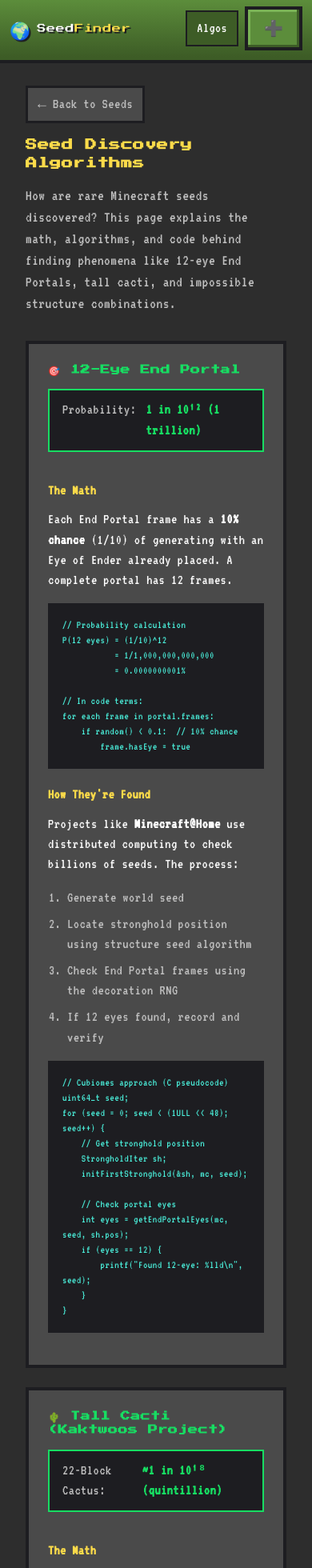
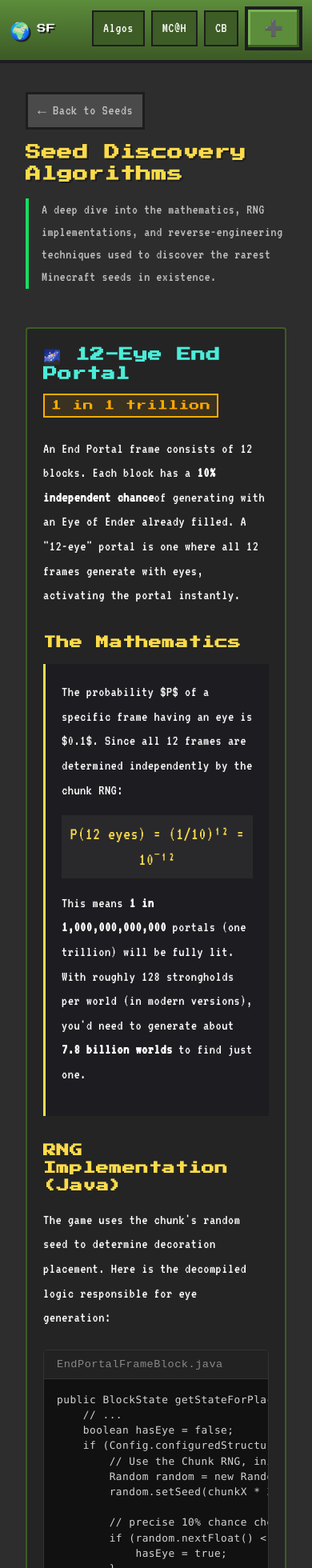
Before and after one commit to unworthyzeus/minecraft-seed-finder, a Next.js app: page /algorithms in a window 390 px wide. Shown: the top 1960 px of the page at 80% size. Built offline with nearby package versions, Linux system fonts and the light colour scheme.

Commit message:
Update mobile header with compact links, rewrite algorithms page with deep technical details

```diff
--- a/app/algorithms/page.js
+++ b/app/algorithms/page.js
@@ -13,390 +13,316 @@ export default function AlgorithmsPage() {
             ← Back to Seeds
           </Link>
 
-                    <h1>Seed Discovery Algorithms</h1>
+          <h1 className="page-title">Seed Discovery Algorithms</h1>
           <p className="intro">
-                        How are rare Minecraft seeds discovered? This page explains the math,
-                        algorithms, and code behind finding phenomena like 12-eye End Portals,
-                        tall cacti, and impossible structure combinations.
+            A deep dive into the mathematics, RNG implementations, and reverse-engineering
+            techniques used to discover the rarest Minecraft seeds in existence.
           </p>
 
           <section className="algo-section">
-                        <h2>🎯 12-Eye End Portal</h2>
-                        <div className="probability-box">
-                            <span className="prob-label">Probability:</span>
-                            <span className="prob-value">1 in 10¹² (1 trillion)</span>
+            <div className="section-header">
+              <h2>🌌 12-Eye End Portal</h2>
+              <span className="tag rare">1 in 1 trillion</span>
             </div>
 
-                        <h3>The Math</h3>
             <p>
-                            Each End Portal frame has a <strong>10% chance</strong> (1/10) of generating
-                            with an Eye of Ender already placed. A complete portal has 12 frames.
+              An End Portal frame consists of 12 blocks. Each block has a <strong>10% independent chance</strong>
+              of generating with an Eye of Ender already filled. A "12-eye" portal is one where
+              all 12 frames generate with eyes, activating the portal instantly.
+            </p>
+
+            <h3>The Mathematics</h3>
+            <div className="math-box">
+              <p>
+                The probability $P$ of a specific frame having an eye is $0.1$.
+                Since all 12 frames are determined independently by the chunk RNG:
+              </p>
+              <code className="math-formula">
+                P(12 eyes) = (1/10)¹² = 10⁻¹²
+              </code>
+              <p>
+                This means <strong>1 in 1,000,000,000,000</strong> portals (one trillion) will be fully lit.
+                With roughly 128 strongholds per world (in modern versions), you'd need to generate
+                about <strong>7.8 billion worlds</strong> to find just one.
+              </p>
+            </div>
+
+            <h3>RNG Implementation (Java)</h3>
+            <p>
+              The game uses the chunk's random seed to determine decoration placement.
+              Here is the decompiled logic responsible for eye generation:
             </p>
 
             <div className="code-block">
-                            <pre>{`// Probability calculation
-P(12 eyes) = (1/10)^12
-           = 1/1,000,000,000,000
-           = 0.0000000001%
+              <div className="code-header">EndPortalFrameBlock.java</div>
+              <pre>{`public BlockState getStateForPlacement(BlockPlaceContext context) {
+    // ...
+    boolean hasEye = false;
+    if (Config.configuredStructures) {
+        // Use the Chunk RNG, initialized with world seed + chunk coords
+        Random random = new Random();
+        random.setSeed(chunkX * 341873128712L + chunkZ * 132897987541L + worldSeed + 10387312L);
 
-// In code terms:
-for each frame in portal.frames:
-    if random() < 0.1:  // 10% chance
-        frame.hasEye = true`}</pre>
-                        </div>
-
-                        <h3>How They're Found</h3>
-                        <p>
-                            Projects like <strong>Minecraft@Home</strong> use distributed computing to
-                            check billions of seeds. The process:
-                        </p>
-                        <ol>
-                            <li>Generate world seed</li>
-                            <li>Locate stronghold position using structure seed algorithm</li>
-                            <li>Check End Portal frames using the decoration RNG</li>
-                            <li>If 12 eyes found, record and verify</li>
-                        </ol>
-
-                        <div className="code-block">
-                            <pre>{`// Cubiomes approach (C pseudocode)
-uint64_t seed;
-for (seed = 0; seed < (1ULL << 48); seed++) {
-    // Get stronghold position
-    StrongholdIter sh;
-    initFirstStronghold(&sh, mc, seed);
-
-    // Check portal eyes
-    int eyes = getEndPortalEyes(mc, seed, sh.pos);
-    if (eyes == 12) {
-        printf("Found 12-eye: %lld\\n", seed);
+        // precise 10% chance check
+        if (random.nextFloat() < 0.1F) {
+            hasEye = true;
         }
+    }
+    return this.getDefaultState().with(HAS_EYE, hasEye);
 }`}</pre>
             </div>
           </section>
 
           <section className="algo-section">
-                        <h2>🌵 Tall Cacti (Kaktwoos Project)</h2>
-                        <div className="probability-box">
-                            <span className="prob-label">22-Block Cactus:</span>
-                            <span className="prob-value">~1 in 10¹⁸ (quintillion)</span>
+            <div className="section-header">
+              <h2>🌵 Infinite Cactus Stacking</h2>
+              <span className="tag legendary">~1 in 10¹⁸</span>
             </div>
 
-                        <h3>The Math</h3>
             <p>
-                            Cacti generate in deserts with a base height of 1-3 blocks. However, the
-                            world generator can stack cacti due to chunk decoration order. Each additional
-                            block has roughly a 1/4096 chance of generating.
+              Cacti normally grow 1-3 blocks high. However, during world generation,
+              if a new cactus block attempts to generate on top of an existing one,
+              it simply adds to the height. This can chain recursively due to
+              <span className="highlight">chunk population order</span>.
+            </p>
+
+            <h3>The recursive formula</h3>
+            <p>
+              Each extra block of height requires a successful RNG roll <strong>and</strong>
+              a specific chunk generation order. The probability drops exponentially.
             </p>
 
             <div className="code-block">
-                            <pre>{`// Cactus height probability
-P(height = n) ≈ (1/4096)^(n-3) for n > 3
+              <pre>{`// Simplified probability model per block above 3
+P(h) ≈ P(h-1) * (1 / 4096)
 
-// 22-block cactus:
-P(22) ≈ (1/4096)^19
-      ≈ 1 in 10^68 (per location)
-
-// But with billions of desert chunks...
-Expected_seeds_checked ≈ 10^18 for one discovery`}</pre>
+// For a 22-block cactus (World Record):
+P(22) ≈ (1/4096)¹⁹ ≈ 1.8 × 10⁻⁶⁹`}</pre>
             </div>
 
-                        <h3>How They're Found</h3>
             <p>
-                            The <strong>Kaktwoos Project</strong> uses GPU-accelerated search across trillions
-                            of seeds, checking desert biomes for tall cacti formations.
+              The <strong>Kaktwoos Project</strong> utilized distributed GPU brute-forcing
+              to check trillions of seeds specifically optimizing for this rare recursive call.
             </p>
           </section>
 
           <section className="algo-section">
-                        <h2>🏗️ Structure Placement Algorithm</h2>
+            <div className="section-header">
+              <h2>🎲 The Linear Congruential Generator</h2>
+              <span className="tag tech">Core Mechanic</span>
+            </div>
 
-                        <h3>The Math</h3>
             <p>
-                            Minecraft divides the world into regions (typically 32x32 chunks). Each structure
-                            type has one generation attempt per region, with the position determined by the
-                            <strong>structure seed</strong>.
+              At the heart of Minecraft's seed generation is Java's `java.util.Random`.
+              It is not "truly" random, but a deterministic mathematical sequence.
+              If you know the internal state (seed), you know every future number.
             </p>
 
             <div className="code-block">
-                            <pre>{`// Structure position calculation
-function getStructurePos(structType, seed, regionX, regionZ) {
-    // Structure seed = lower 48 bits of world seed
-    structSeed = seed & 0xFFFFFFFFFFFF;
-
-    // Mix with region coordinates
-    positionSeed = structSeed ^ (regionX * SALT_X);
-    positionSeed ^= (regionZ * SALT_Z);
-
-    // Get position within region
-    x = nextInt(positionSeed, REGION_SIZE);
-    z = nextInt(positionSeed, REGION_SIZE);
-
-    return {
-        x: regionX * REGION_SIZE * 16 + x * 16,
-        z: regionZ * REGION_SIZE * 16 + z * 16
-    };
-}`}</pre>
+              <div className="code-header">Standard Java LCG Formula</div>
+              <pre>{`next_seed = (current_seed * 0x5DEECE66DL + 0xBL) & ((1L << 48) - 1)`}</pre>
             </div>
 
-                        <h3>Quad-Witch Huts</h3>
             <p>
-                            Four witch huts can spawn close enough for a single AFK spot. This requires
-                            specific lower 20 bits of the seed, limiting the search space to 2^28 seeds.
-                        </p>
-
-                        <div className="code-block">
-                            <pre>{`// Quad-hut constellation detection
-KNOWN_LOWER_20_BITS = [0x1a2b3, 0x4c5d6, ...]; // Precalculated
-
-for lower20 in KNOWN_LOWER_20_BITS:
-    for upper28 in range(2^28):
-        seed = (upper28 << 20) | lower20;
-        if isQuadHut(seed):
-            recordSeed(seed);`}</pre>
-                        </div>
-                    </section>
-
-                    <section className="algo-section">
-                        <h2>🌍 World Generation RNG</h2>
-
-                        <h3>Linear Congruential Generator (LCG)</h3>
-                        <p>
-                            Minecraft uses a 48-bit LCG for random number generation. This is deterministic
-                            and reversible, which is key to seed cracking.
-                        </p>
-
-                        <div className="code-block">
-                            <pre>{`// Java's Random implementation (simplified)
-class JavaRandom {
-    seed: int64;
-
-    // LCG constants
-    MULTIPLIER = 0x5DEECE66D;
-    ADDEND = 0xB;
-    MASK = (1 << 48) - 1;
-
-    next(bits) {
-        this.seed = (this.seed * MULTIPLIER + ADDEND) & MASK;
-        return this.seed >> (48 - bits);
-    }
-
-    nextInt(bound) {
-        return this.next(31) % bound;
-    }
-
-    nextFloat() {
-        return this.next(24) / (1 << 24);
-    }
-}`}</pre>
-                        </div>
-
-                        <h3>Cracking Seeds from Features</h3>
-                        <p>
-                            Given enough world information (structures, biomes, decorations), it's possible
-                            to reverse-engineer the world seed. Tools like <strong>SeedCracker</strong> do this
-                            automatically by collecting data as you explore.
+              <strong>Reverse Engineering:</strong> Because this formula is reversible, tools like
+              <a href="https://github.com/19MisterX98/SeedcrackerX" target="_blank" className="text-link">SeedCrackerX</a> can
+              take a sequence of observed events (dungeon floor patterns, emerald ore locations)
+              and mathematically solve for the `world_seed`.
             </p>
           </section>
 
           <section className="algo-section">
-                        <h2>📚 Resources & Tools</h2>
+            <div className="section-header">
+              <h2>🏯 Structure Seeding & finding Quad-Huts</h2>
+            </div>
 
-                        <div className="resource-grid">
-                            <a href="https://github.com/Cubitect/cubiomes" target="_blank" rel="noopener" className="resource-card">
-                                <h4>Cubiomes</h4>
-                                <p>C library for Minecraft biome generation. Used by most seed-finding tools.</p>
-                            </a>
-
-                            <a href="https://github.com/Cubitect/cubiomes-viewer" target="_blank" rel="noopener" className="resource-card">
-                                <h4>Cubiomes Viewer</h4>
-                                <p>GUI for seed finding with customizable structure conditions.</p>
-                            </a>
-
-                            <a href="https://github.com/KaptainWutax" target="_blank" rel="noopener" className="resource-card">
-                                <h4>KaptainWutax Libraries</h4>
-                                <p>Java libraries for advanced seed manipulation and structure finding.</p>
-                            </a>
-
-                            <a href="https://minecraftathome.com/" target="_blank" rel="noopener" className="resource-card">
-                                <h4>Minecraft@Home</h4>
-                                <p>Distributed computing project that discovered Pack.PNG and many rare seeds.</p>
-                            </a>
-                        </div>
-                    </section>
-
-                    <section className="algo-section">
-                        <h2>🧮 Try It Yourself</h2>
             <p>
-                            Want to find rare seeds? Here's how to get started:
+              Structures don't use the full 64-bit world seed. They often rely on the lower
+              48 bits or even fewer. This generates "Shadow Seeds" - different worlds
+              with identical structure placements.
             </p>
 
-                        <ol className="steps-list">
-                            <li>
-                                <strong>Download Cubiomes Viewer</strong> - Available for Windows, Linux, and macOS
-                            </li>
-                            <li>
-                                <strong>Set up conditions</strong> - Define what structures/biomes you want near spawn
-                            </li>
-                            <li>
-                                <strong>Start searching</strong> - The tool will generate and test seeds automatically
-                            </li>
-                            <li>
-                                <strong>Verify in-game</strong> - Always test promising seeds in actual Minecraft
-                            </li>
-                        </ol>
+            <div className="code-block">
+              <div className="code-header">Structure placement logic</div>
+              <pre>{`// Step 1: Divide world into regions (e.g., 16x16 chunks)
+int regionX = chunkX / spacing;
+int regionZ = chunkZ / spacing;
 
-                        <div className="warning-box">
-                            <strong>Note:</strong> Finding extremely rare phenomena (12-eye portals, 22+ cacti)
-                            requires massive computational resources. These discoveries typically come from
-                            distributed projects running on thousands of computers.
+// Step 2: Initialize RNG with only the lower 48 bits
+long structSeed = worldSeed & 0xFFFFFFFFFFFFL;
+
+// Step 3: Mix region coordinates to get unique seed per region
+long seed = regionX * 341873128712L + regionZ * 132897987541L + structSeed + uniqueSalt;
+
+// Step 4: Pick random chunk in region
+int xOffset = (seed & 0xF); // random 0-15
+int zOffset = (seed >> 8) & 0xF; // random 0-15`}</pre>
             </div>
+
+            <p>
+              <strong>Quad-Witch Huts:</strong> To find 4 witch huts close enough to farm,
+              seed hunters limit the search to the lower 20 bits of the seed (checking only
+              1 million possibilities instead of quintillions) to find the perfect region layout,
+              then brute-force the upper bits to find a biome match (Swamp).
+            </p>
           </section>
         </div>
       </main>
 
       <style jsx>{`
         .algorithms-page {
-          padding: 32px 16px 80px;
+          padding: 40px 16px 80px;
+          max-width: 800px;
+          margin: 0 auto;
+        }
+
+        .back-link {
+          display: inline-block;
+          margin-bottom: 24px;
+          color: var(--text-secondary);
+          text-decoration: none;
+          font-family: 'Press Start 2P', cursive;
+          font-size: 0.8rem;
+        }
+
+        .back-link:hover {
+          color: var(--gold-yellow);
+        }
+
+        .page-title {
+          font-family: 'Press Start 2P', cursive;
+          color: var(--gold-yellow);
+          font-size: clamp(1.2rem, 4vw, 1.8rem);
+          line-height: 1.4;
+          margin-bottom: 16px;
+          text-shadow: 2px 2px 0 var(--obsidian);
         }
 
         .intro {
-          font-size: 1.2rem;
+          font-size: 1.1rem;
           color: var(--text-secondary);
-          margin-bottom: 32px;
-          max-width: 700px;
-        }
-
-        h1 {
-          font-family: 'Press Start 2P', cursive;
-          font-size: 1.2rem;
-          color: var(--gold-yellow);
-          margin-bottom: 16px;
           line-height: 1.6;
+          margin-bottom: 48px;
+          border-left: 4px solid var(--emerald-green);
+          padding-left: 16px;
         }
 
         .algo-section {
-          background: var(--bg-card);
-          border: 4px solid var(--border-color);
-          padding: 24px;
+          background: rgba(0,0,0,0.2);
+          border: 2px solid var(--dark-grass);
+          border-radius: 4px;
+          padding: 32px;
+          margin-bottom: 40px;
+        }
+
+        .section-header {
+          display: flex;
+          justify-content: space-between;
+          align-items: flex-start;
+          flex-wrap: wrap;
+          gap: 16px;
           margin-bottom: 24px;
         }
 
         .algo-section h2 {
           font-family: 'Press Start 2P', cursive;
-          font-size: 0.9rem;
-          color: var(--emerald-green);
+          font-size: 1.1rem;
+          color: var(--diamond-blue);
+          margin: 0;
+          line-height: 1.4;
+        }
+
+        .tag {
+          font-size: 0.8rem;
+          padding: 4px 8px;
+          border: 2px solid;
+          font-family: 'Press Start 2P', cursive;
+        }
+
+        .tag.rare { color: #FFAA00; border-color: #FFAA00; background: rgba(255,170,0,0.1); }
+        .tag.legendary { color: #FF5555; border-color: #FF5555; background: rgba(255,85,85,0.1); }
+        .tag.tech { color: #AAAAAA; border-color: #AAAAAA; background: rgba(170,170,170,0.1); }
+
+        .algo-section h3 {
+          color: var(--gold-yellow);
+          font-size: 1rem;
+          margin: 32px 0 16px;
+          font-family: 'Press Start 2P', cursive;
+        }
+
+        p {
+          color: var(--text-primary);
+          line-height: 1.7;
           margin-bottom: 16px;
         }
 
-        .algo-section h3 {
-          color: var(--gold-yellow);
-          margin: 20px 0 12px;
-          font-size: 1.1rem;
-        }
-
-        .probability-box {
-          background: var(--obsidian);
-          border: 2px solid var(--emerald-green);
-          padding: 12px 16px;
-          display: inline-flex;
-          gap: 12px;
-          margin-bottom: 16px;
-        }
-
-        .prob-label {
-          color: var(--text-secondary);
-        }
-
-        .prob-value {
+        .highlight {
           color: var(--emerald-green);
           font-weight: bold;
         }
 
+        .math-box {
+          background: var(--obsidian);
+          padding: 20px;
+          border-left: 3px solid var(--gold-yellow);
+          margin: 16px 0;
+        }
+
+        .math-formula {
+          display: block;
+          font-family: 'VT323', monospace;
+          font-size: 1.4rem;
+          color: var(--gold-yellow);
+          margin: 16px 0;
+          text-align: center;
+          background: rgba(255,255,255,0.05);
+          padding: 8px;
+        }
+
         .code-block {
-          background: var(--obsidian);
-          border: 2px solid var(--border-color);
-          padding: 16px;
-          overflow-x: auto;
-          margin: 16px 0;
+          background: #111;
+          border: 1px solid #333;
+          border-radius: 4px;
+          overflow: hidden;
+          margin: 24px 0;
+        }
+
+        .code-header {
+          background: #222;
+          padding: 8px 16px;
+          font-size: 0.85rem;
+          color: #888;
+          font-family: monospace;
+          border-bottom: 1px solid #333;
         }
 
         .code-block pre {
           margin: 0;
-          font-family: 'VT323', monospace;
-          font-size: 1rem;
-          color: var(--diamond-blue);
-          white-space: pre-wrap;
-          word-break: break-word;
+          padding: 16px;
+          overflow-x: auto;
+          font-family: 'Consolas', 'Monaco', monospace;
+          font-size: 0.9rem;
+          line-height: 1.5;
+          color: #d4d4d4;
         }
 
-        ol, ul {
-          margin: 16px 0;
-          padding-left: 24px;
-        }
-
-        li {
-          margin: 8px 0;
-          color: var(--text-secondary);
-        }
-
-        .resource-grid {
-          display: grid;
-          grid-template-columns: repeat(auto-fill, minmax(250px, 1fr));
-          gap: 16px;
-          margin-top: 16px;
-        }
-
-        .resource-card {
-          background: var(--obsidian);
-          border: 3px solid var(--border-color);
-          padding: 16px;
-          transition: all 0.15s;
-          color: var(--text-primary);
-        }
-
-        .resource-card:hover {
-          border-color: var(--emerald-green);
-          transform: translateY(-2px);
-        }
-
-        .resource-card h4 {
-          color: var(--gold-yellow);
-          margin-bottom: 8px;
-        }
-
-        .resource-card p {
-          color: var(--text-secondary);
-          font-size: 0.95rem;
-          margin: 0;
-        }
-
-        .steps-list li {
-          margin: 12px 0;
-        }
-
-        .warning-box {
-          background: rgba(252, 219, 74, 0.1);
-          border: 2px solid var(--gold-yellow);
-          padding: 16px;
-          margin-top: 20px;
-          color: var(--text-secondary);
-        }
-
-        .warning-box strong {
-          color: var(--gold-yellow);
+        .text-link {
+          color: var(--diamond-blue);
+          text-decoration: underline;
         }
 
         @media (max-width: 600px) {
-          h1 {
-            font-size: 0.9rem;
+          .algo-section {
+            padding: 20px;
           }
 
-          .algo-section h2 {
-            font-size: 0.75rem;
+          .section-header {
+            flex-direction: column;
+            gap: 12px;
           }
 
           .code-block pre {
-            font-size: 0.85rem;
+            font-size: 0.8rem;
           }
         }
       `}</style>
--- a/components/Header.js
+++ b/components/Header.js
@@ -8,13 +8,16 @@ export default function Header({ onSubmitClick }) {
             <div className="header-inner">
                 <Link href="/" className="logo">
                     <span className="logo-icon">🌍</span>
-                    <span className="logo-text">
+                    <span className="logo-text desktop-only">
                         Seed<span>Finder</span>
+                    </span>
+                    <span className="logo-text mobile-only">
+                        SF
                     </span>
                 </Link>
 
                 <nav className="nav">
-                    <Link href="/algorithms" className="nav-link">
+                    <Link href="/algorithms" className="nav-link" title="Algorithms">
                         <span className="desktop-only">Algorithms</span>
                         <span className="mobile-only">Algos</span>
                     </Link>
@@ -22,7 +25,8 @@ export default function Header({ onSubmitClick }) {
                         href="https://minecraftathome.com"
                         target="_blank"
                         rel="noopener noreferrer"
-                        className="nav-link desktop-only"
+                        className="nav-link"
+                        title="Minecraft@Home"
                     >
                         MC@H
                     </a>
@@ -30,11 +34,13 @@ export default function Header({ onSubmitClick }) {
                         href="https://www.chunkbase.com"
                         target="_blank"
                         rel="noopener noreferrer"
-                        className="nav-link desktop-only"
+                        className="nav-link"
+                        title="Chunkbase"
                     >
-                        Chunkbase
+                        <span className="desktop-only">Chunkbase</span>
+                        <span className="mobile-only">CB</span>
                     </a>
-                    <button className="submit-btn" onClick={onSubmitClick}>
+                    <button className="submit-btn" onClick={onSubmitClick} title="Submit Discovery">
                         <span className="desktop-only">➕ Submit</span>
                         <span className="mobile-only">➕</span>
                     </button>
```
Lines whose indentation alone changed are shown as unchanged.
